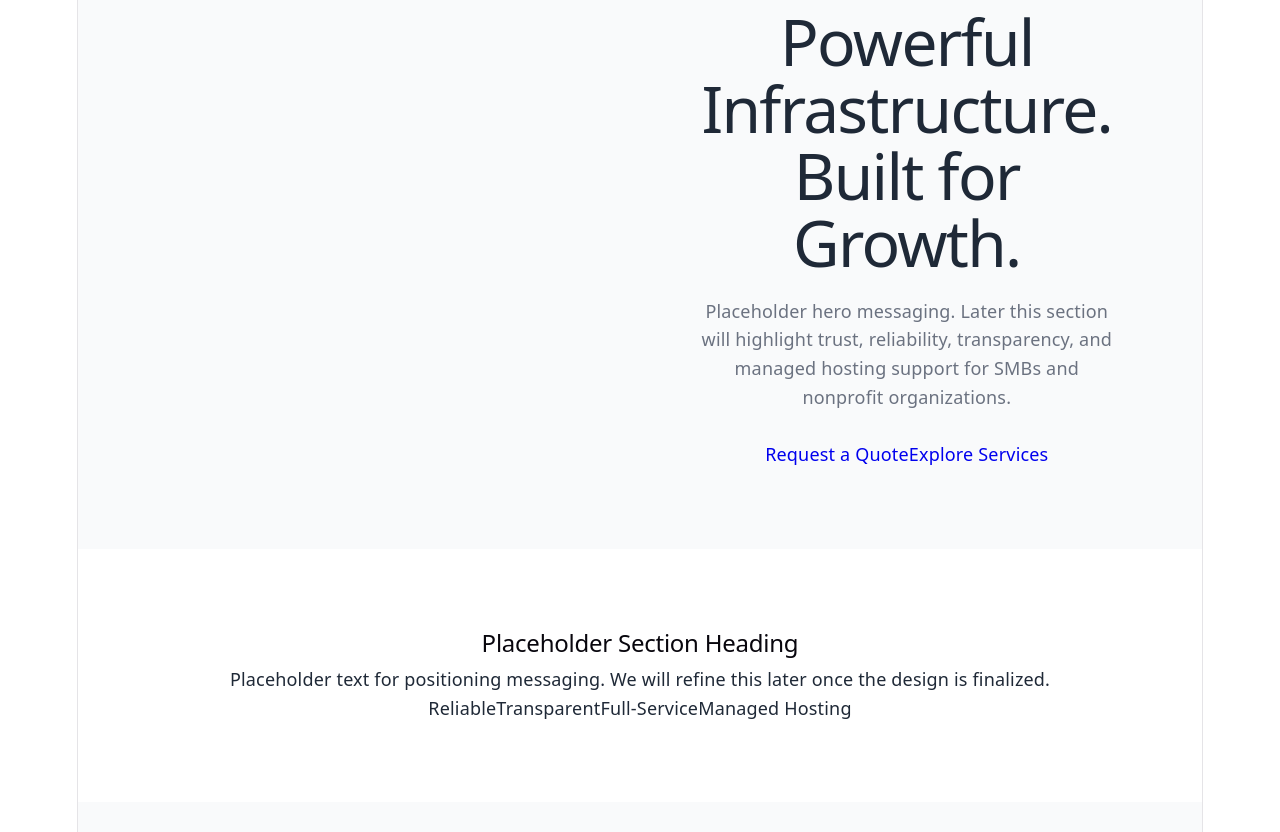
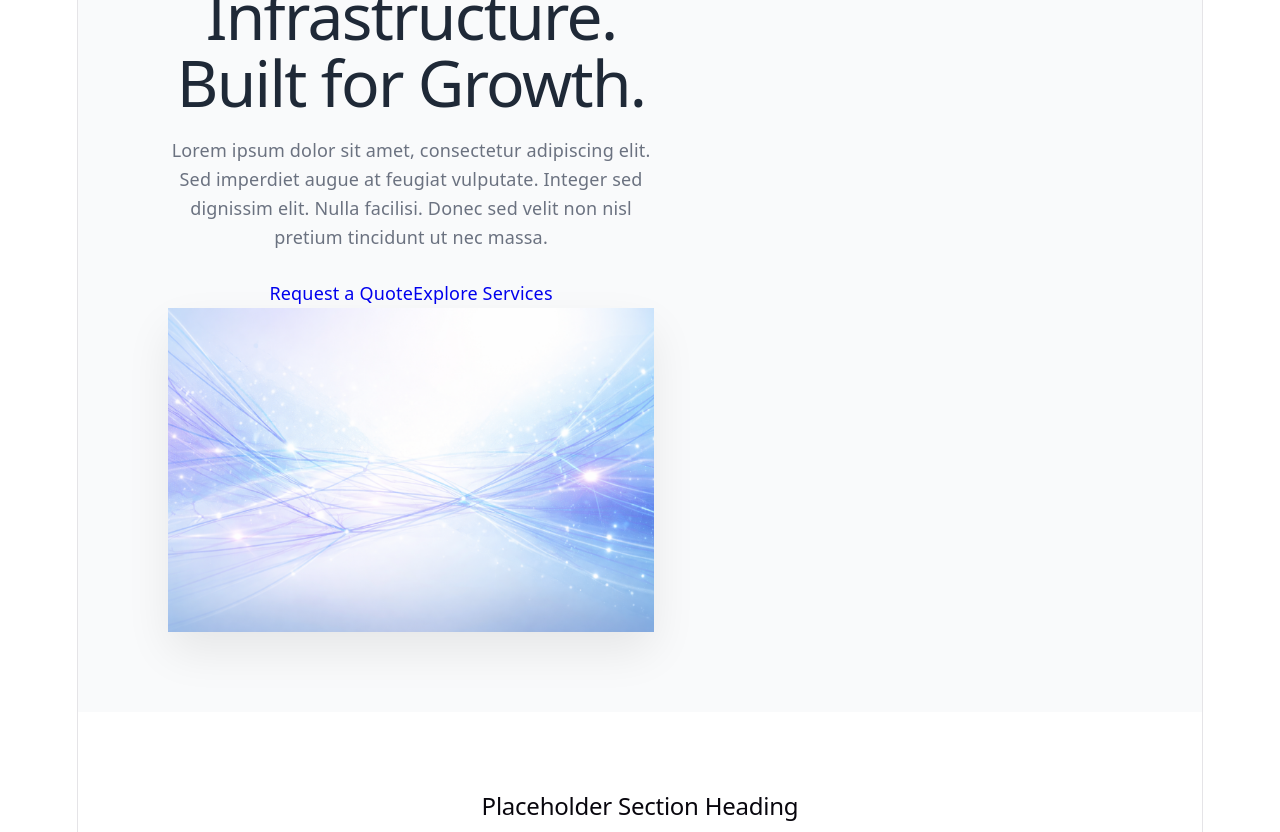
Before and after one commit to JessicaBruner-CodeHer/CodeHeR_Website_V2, a React (Vite) app in the folder client/: page / in a window 1280 px wide. Shown: the part 740-1572 px from the top of the page. Built offline with nearby package versions, Linux system fonts and the light colour scheme.

Commit message:
Hero updated

```diff
--- a/client/src/components/home/Hero.jsx
+++ b/client/src/components/home/Hero.jsx
@@ -1,22 +1,44 @@
+import { IMAGES } from "@assets/images";
+
 function Hero() {
   return (
     <section id="hero" className="hero">
-      <div className="hero-overlay"></div>
+      <div className="container hero-grid">
 
-      <div className="container hero-content">
-        <p className="eyebrow">Arizona Based | Serving Clients Across the U.S.</p>
+        <div className="hero-content">
+          <p className="eyebrow">
+            Arizona Based | Serving Clients Across the U.S.
+          </p>
 
-        <h1>Smart Websites. Powerful Infrastructure. Built for Growth.</h1>
+          <h1>
+            Smart Websites. Powerful Infrastructure. Built for Growth.
+          </h1>
 
-        <p className="hero-text">
-          Placeholder hero messaging. Later this section will highlight trust, reliability,
-          transparency, and managed hosting support for SMBs and nonprofit organizations.
-        </p>
+          <p className="hero-text">
+            Lorem ipsum dolor sit amet, consectetur adipiscing elit.
+            Sed imperdiet augue at feugiat vulputate. Integer sed dignissim
+            elit. Nulla facilisi. Donec sed velit non nisl pretium tincidunt
+            ut nec massa.
+          </p>
 
-        <div className="hero-actions">
-          <a href="#quote-form" className="btn btn-primary">Request a Quote</a>
-          <a href="#services" className="btn btn-secondary">Explore Services</a>
+          <div className="hero-actions">
+            <a href="#quote-form" className="btn btn-primary">
+              Request a Quote
+            </a>
+
+            <a href="#services" className="btn btn-secondary">
+              Explore Services
+            </a>
+          </div>
         </div>
+
+        <div className="hero-image">
+          <img
+            src={IMAGES.siteExample}
+            alt="Example website built by CodeHeR"
+          />
+        </div>
+
       </div>
     </section>
   );
```
